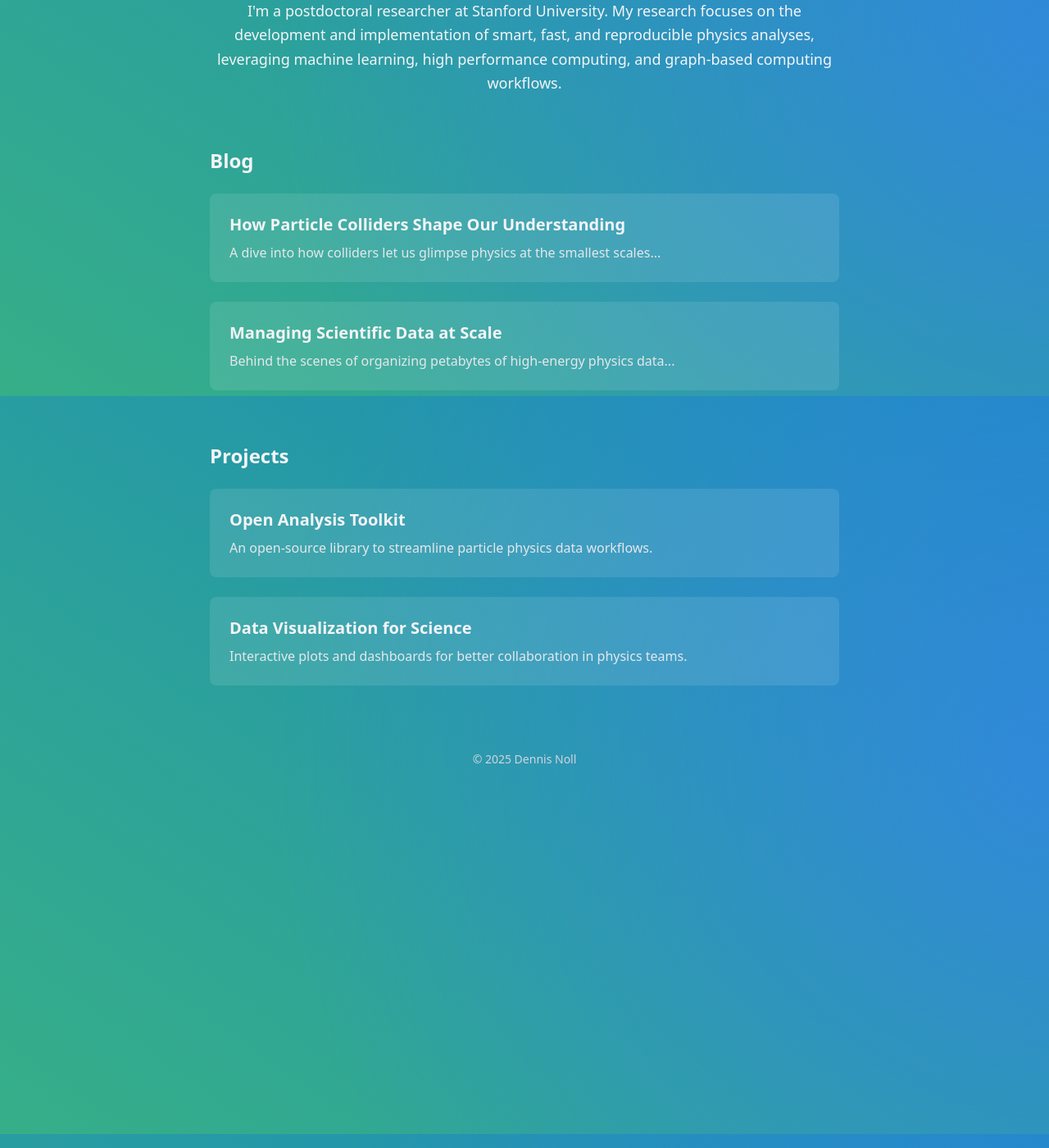
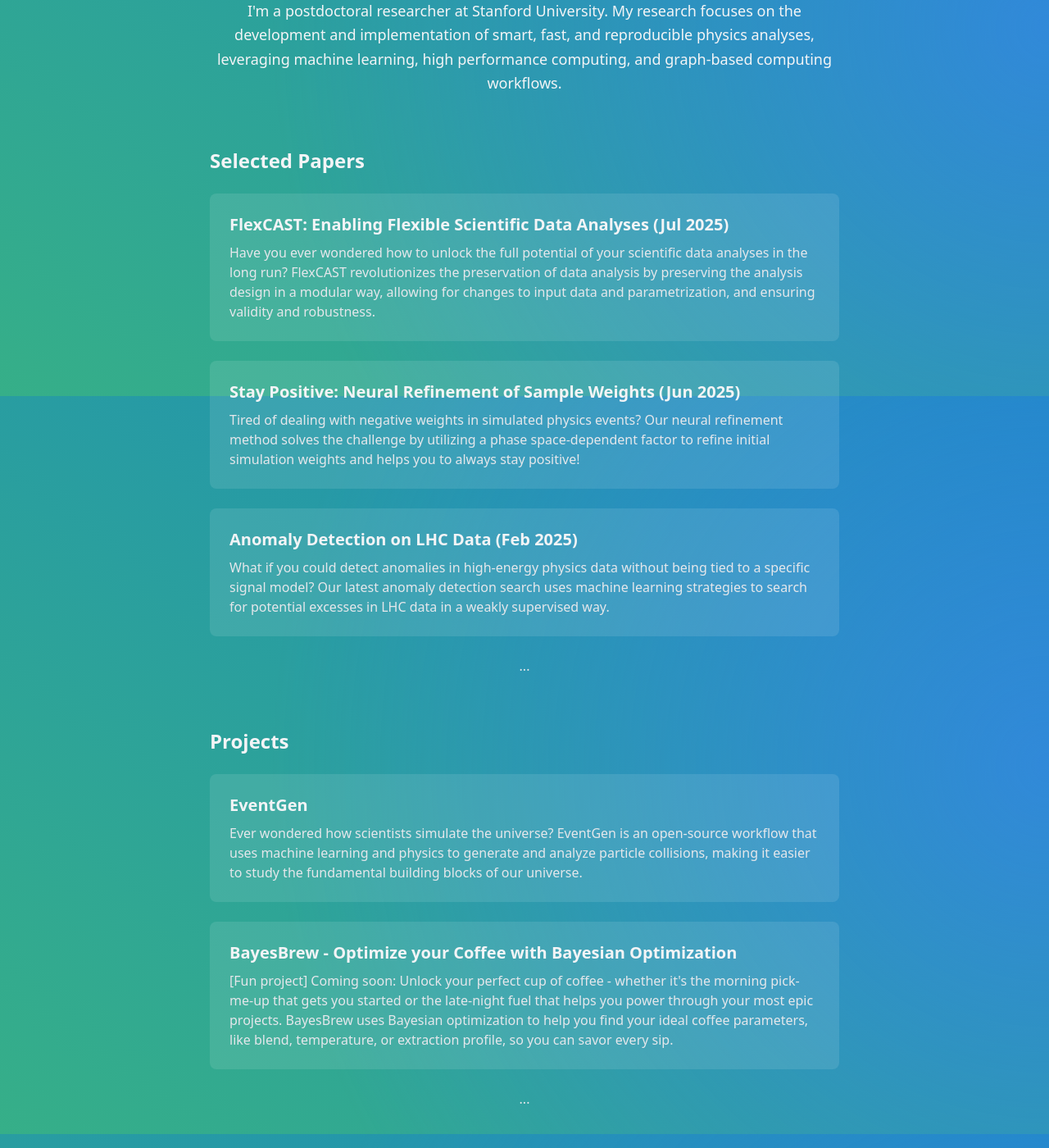
Before and after one commit to Nollde/nollde.github.io, a Jekyll site: the page index.html, which Jekyll copies as it is, in a window 1280 px wide and 1400 px high, scrolled down 417 px. Shown: the whole window at 82% size. Built offline with Jekyll 4.4.1, drawn with Linux system fonts in a browser that asks for light colours; nearby versions of some CDN libraries.

Commit message:
[dev] adds papers and projects

```diff
--- a/index.html
+++ b/index.html
@@ -51,33 +51,55 @@
         </p>
     </section>
 
-    <!-- Blog Previews -->
+
+    <!-- Selected Projects -->
     <section class="max-w-3xl w-full mb-16">
-        <h2 class="text-2xl font-semibold mb-6">Blog</h2>
+        <h2 class="text-2xl font-semibold mb-6">Selected Papers</h2>
         <div class="space-y-6">
-            <a href="blog/post1.html" class="block bg-white bg-opacity-10 p-6 rounded-lg hover:bg-opacity-20">
-                <h3 class="text-xl font-bold mb-2">How Particle Colliders Shape Our Understanding</h3>
-                <p class="text-gray-200">A dive into how colliders let us glimpse physics at the smallest scales...</p>
+            <a href="https://arxiv.org/abs/2507.11528"
+                class="block bg-white bg-opacity-10 p-6 rounded-lg hover:bg-opacity-20">
+                <h3 class="text-xl font-bold mb-2">FlexCAST: Enabling Flexible Scientific Data Analyses (Jul 2025)</h3>
+                <p class="text-gray-200">Have you ever wondered how to unlock the full potential of your scientific data
+                    analyses in the long run? FlexCAST revolutionizes the preservation of data analysis by preserving
+                    the analysis design in a modular way, allowing for changes to input data and parametrization, and
+                    ensuring validity and robustness.</p>
             </a>
-            <a href="blog/post2.html" class="block bg-white bg-opacity-10 p-6 rounded-lg hover:bg-opacity-20">
-                <h3 class="text-xl font-bold mb-2">Managing Scientific Data at Scale</h3>
-                <p class="text-gray-200">Behind the scenes of organizing petabytes of high-energy physics data...</p>
+            <a href="https://arxiv.org/abs/2505.03724"
+                class="block bg-white bg-opacity-10 p-6 rounded-lg hover:bg-opacity-20">
+                <h3 class="text-xl font-bold mb-2">Stay Positive: Neural Refinement of Sample Weights (Jun 2025)</h3>
+                <p class="text-gray-200">Tired of dealing with negative weights in simulated physics events? Our neural
+                    refinement method solves the challenge by utilizing a phase space-dependent factor to refine initial
+                    simulation weights and helps you to always stay positive!</p>
             </a>
+            <a href="https://arxiv.org/abs/2502.09770"
+                class="block bg-white bg-opacity-10 p-6 rounded-lg hover:bg-opacity-20">
+                <h3 class="text-xl font-bold mb-2">Anomaly Detection on LHC Data (Feb 2025)</h3>
+                <p class="text-gray-200">What if you could detect anomalies in high-energy physics data without being
+                    tied to a specific signal model? Our latest anomaly detection search uses machine learning
+                    strategies to search for potential excesses in LHC data in a weakly supervised way.</p>
+            </a>
+        </div>
+        <div class="text-center text-gray-200 mt-6">
+            ...
         </div>
     </section>
 
-    <!-- Projects -->
-    <section class="max-w-3xl w-full mb-20">
+    <!-- Selected Projects -->
+    <section class="max-w-3xl w-full mb-16">
         <h2 class="text-2xl font-semibold mb-6">Projects</h2>
         <div class="space-y-6">
-            <div class="bg-white bg-opacity-10 p-6 rounded-lg">
-                <h3 class="text-xl font-bold mb-2">Open Analysis Toolkit</h3>
-                <p class="text-gray-200">An open-source library to streamline particle physics data workflows.</p>
+            <a href="https://github.com/hep-lbdl/EventGen/"
+                class="block bg-white bg-opacity-10 p-6 rounded-lg hover:bg-opacity-20">
+                <h3 class="text-xl font-bold mb-2">EventGen</h3>
+                <p class="text-gray-200">Ever wondered how scientists simulate the universe? EventGen is an open-source workflow that uses machine learning and physics to generate and analyze particle collisions, making it easier to study the fundamental building blocks of our universe.</p>
+            </a>
+            <div class="block bg-white bg-opacity-10 p-6 rounded-lg hover:bg-opacity-20">
+                <h3 class="text-xl font-bold mb-2">BayesBrew - Optimize your Coffee with Bayesian Optimization</h3>
+                <p class="text-gray-200">[Fun project] Coming soon: Unlock your perfect cup of coffee - whether it's the morning pick-me-up that gets you started or the late-night fuel that helps you power through your most epic projects. BayesBrew uses Bayesian optimization to help you find your ideal coffee parameters, like blend, temperature, or extraction profile, so you can savor every sip.</p>
             </div>
-            <div class="bg-white bg-opacity-10 p-6 rounded-lg">
-                <h3 class="text-xl font-bold mb-2">Data Visualization for Science</h3>
-                <p class="text-gray-200">Interactive plots and dashboards for better collaboration in physics teams.</p>
-            </div>
+        </div>
+        <div class="text-center text-gray-200 mt-6">
+            ...
         </div>
     </section>
 
```
Also changed, not shown: other parts of index.html (+1 -1 lines).
